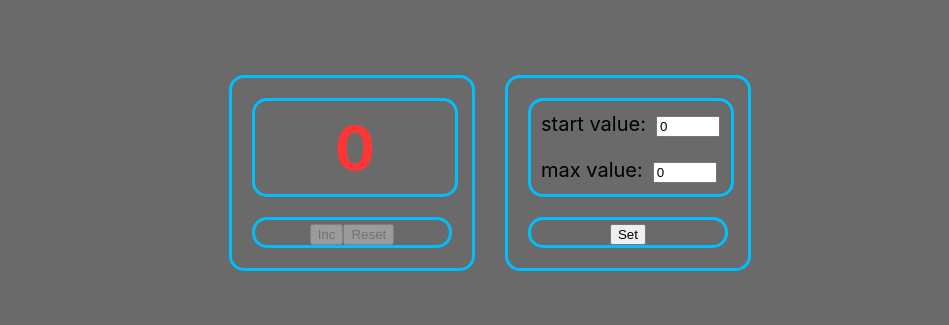
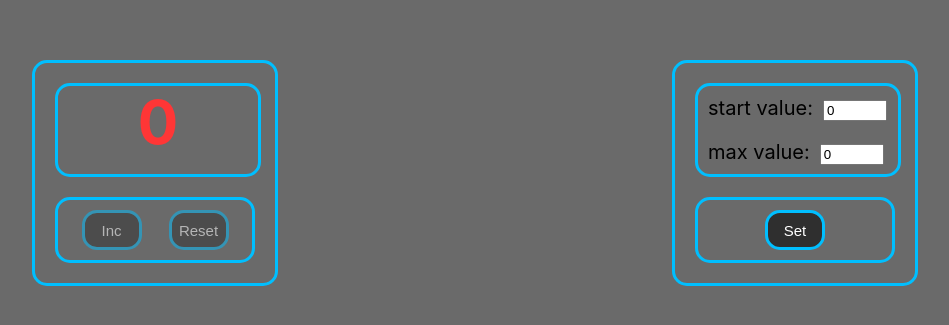
Before and after one commit to vetero4ok/Coutnter, a React (Create React App) app: page / in a window 1280 px wide. Shown: the part 227-552 px from the top of the page, without its empty margins (165-1114 px from the left). Built offline with nearby package versions, Linux system fonts and the light colour scheme.

Commit message:
css fixed minimaly

```diff
--- a/src/App.css
+++ b/src/App.css
@@ -2,7 +2,7 @@
     background-color: rgb(106, 106, 106);
     height: 100vh;
     display: flex;
-    justify-content: center;
+    justify-content: space-around;
     align-items: center;
     font-size: 20px;
 
@@ -13,10 +13,10 @@
     border-radius: 15px;
     padding: 20px;
     width: 200px;
-    height: 150px;
+    height: 180px;
     display: flex;
     flex-direction: column;
-    margin: 30px;
+
 }
 
 .settings-wrapper {
@@ -26,7 +26,7 @@
     border-radius: 15px;
     padding: 20px;
     width: 200px;
-    height: 150px;
+    height: 180px;
 
 }
 
@@ -47,7 +47,8 @@
     border: 3px solid deepskyblue;
     border-radius: 15px;
     display: flex;
-    justify-content: center;
+    justify-content: space-around;
+    padding: 10px;
 }
 
 .display {
@@ -57,7 +58,6 @@
     margin-bottom: 20px;
     height: 100%;
     width: 100%;
-    align-items: center;
     justify-content: space-around;
     font-size: 60px;
 }
@@ -78,3 +78,29 @@
     font-size: 18px;
     color: #ff3636;
 }
+button {
+
+    height: 40px;
+    width: 60px;
+    border: 3px solid deepskyblue;
+    border-radius: 15px;
+    font-size: 15px;
+    color: white;
+    background: #2f2f2f;
+}
+
+button:disabled {
+    opacity: 0.5;
+}
+
+button:disabled:hover {
+    background: #2f2f2f;
+}
+
+button:hover {
+    background: #4cb2fc;
+}
+
+button:active {
+    transform: translateY(2px);
+}
--- a/src/Button.tsx
+++ b/src/Button.tsx
@@ -11,9 +11,6 @@ type PropsButtonType = {
 export const Button = (props: PropsButtonType) => {
     const Items = () => props.addItem(props.value)
     return (
-        <div className={'buttons'}>
-            <button onClick={Items} disabled={props.disabled}>{props.title} </button>
-        </div>
-
+        <button   onClick={Items} disabled={props.disabled}>{props.title} </button>
     );
 }
--- a/src/Buttons.css
+++ /dev/null
@@ -1,8 +0,0 @@
-.buttons {
-    display: inline-block;
-    background: #8C959D;
-    color: #fff;
-    padding: 1rem 1.5rem;
-    text-decoration: none;
-    border-radius: 3px;
-}
```
Also changed, not shown: 1 other file (tests, documents, lock files or other folders).
